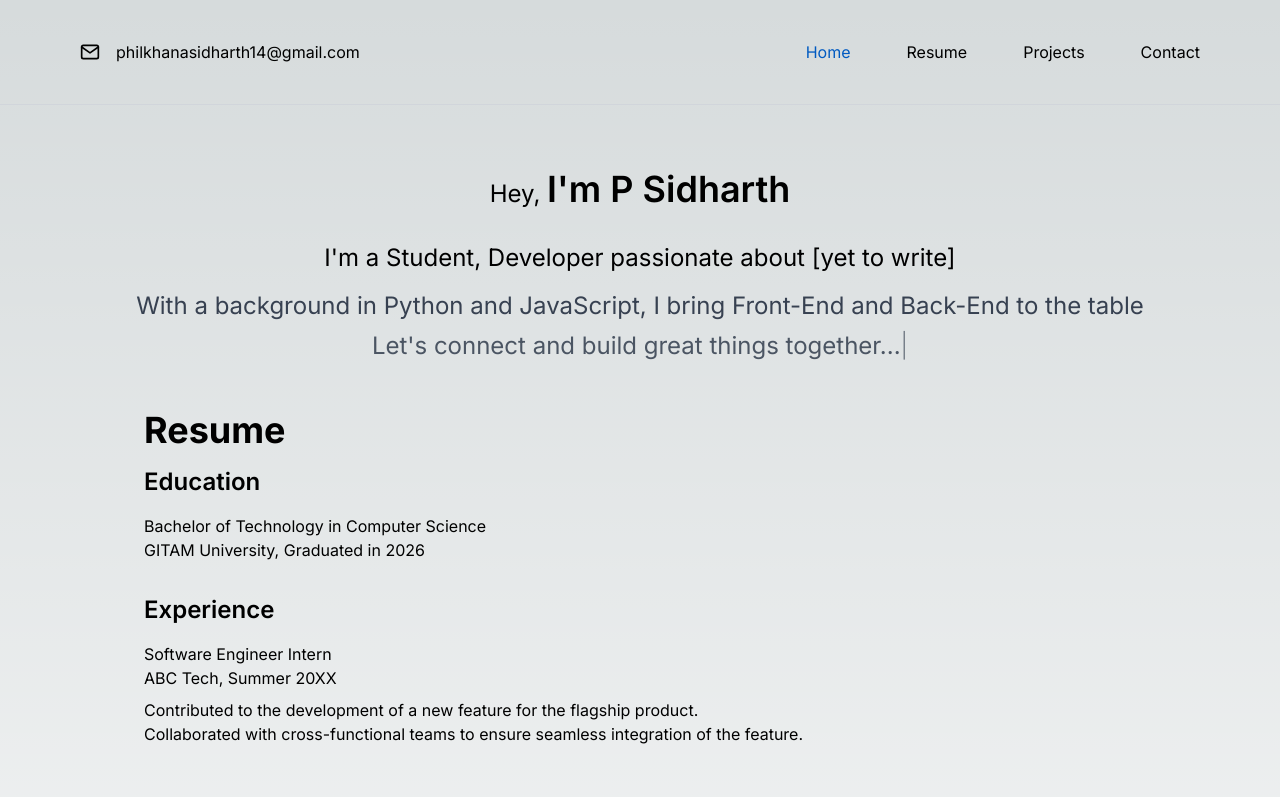
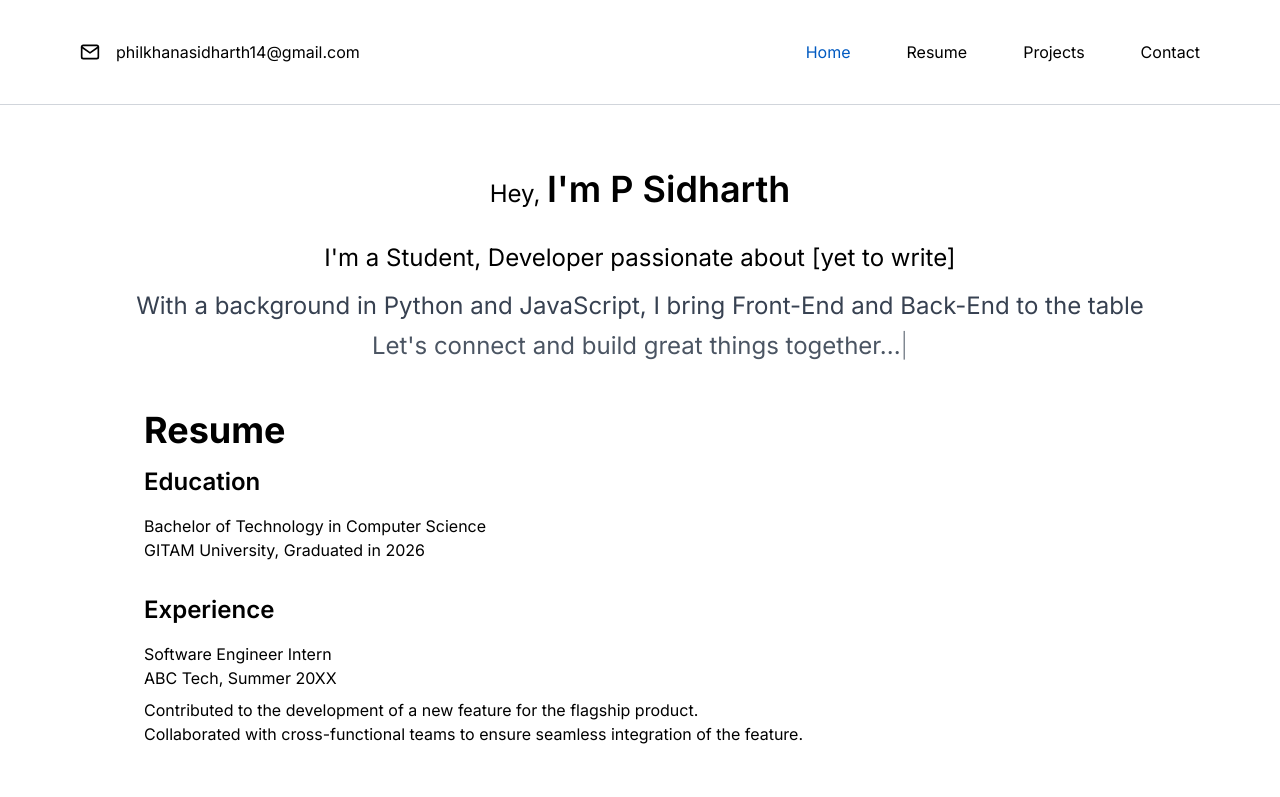
Before and after one commit to psidh/Domain, a Next.js app: page / in a window 1280 px wide. Shown: the top 797 px of the page. Built offline with nearby package versions, Linux system fonts and the light colour scheme.

Commit message:
dark:bg changes

```diff
--- a/src/app/components/Footer.js
+++ b/src/app/components/Footer.js
@@ -2,7 +2,7 @@ import React from 'react';
 
 const Footer = () => {
   return (
-    <div>
+    <div className="bg-white dark:bg-black">
       <div className="py-16 px-8 lg:px-36 border-t-[0.05em] flex lg:flex-row flex-col gap-12 lg:gap-0 justify-between">
         <div className="flex gap-12">
           <a href="https://instagram.com/p_s1dharth">
--- a/src/app/components/NavBar.js
+++ b/src/app/components/NavBar.js
@@ -2,7 +2,7 @@ import React from 'react';
 
 const NavBar = () => {
   return (
-    <div className="">
+    <div className="bg-white dark:bg-black">
       <div className="mx-8 lg:mx-20 flex justify-between py-10">
         <a href="mailto:philkhanasidharth14@gmail.com">
           <div className="flex gap-4 items-center">
--- a/src/app/components/Resume.js
+++ b/src/app/components/Resume.js
@@ -26,7 +26,7 @@ const Resume = () => {
   ];
 
   return (
-   <div className="">
+   <div className="bg-white dark:bg-black">
     <div className="pt-4 px-8 lg:px-36">
       <h2 className="md:text-4xl text-2xl font-bold mb-4">Resume</h2>
 
--- a/src/app/components/TopIntro.js
+++ b/src/app/components/TopIntro.js
@@ -20,7 +20,7 @@ const GlobalStyle = createGlobalStyle`
 
 const TopIntro = () => {
   return (
-    <div className="">
+    <div className="bg-white dark:bg-black">
     <main>
       <GlobalStyle />
       <section className="flex flex-col justify-center items-center pt-16 pb-4 px-4 lg:px-18">
```
